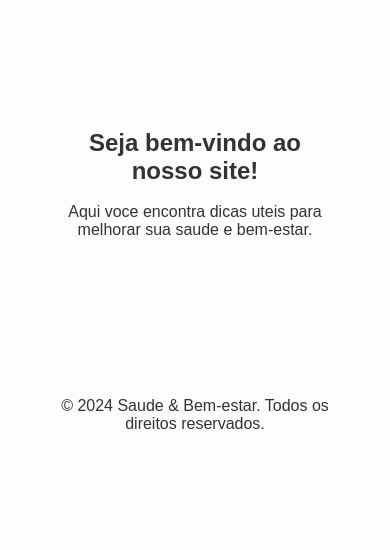
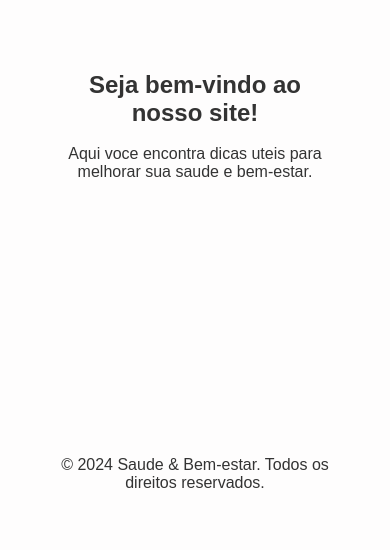
Before and after one commit to lucasnparreira/app_saude, a Flask app: page / in a window 390 px wide. Shown: the part 78-628 px from the top of the page. Run offline with Flask 3, Linux system fonts and the light colour scheme.

Commit message:
fix: Ajuste layout em styles.css
Ajuste do layout do rodape nas paginas do App, sendo responsivo de acordo com o tamanho da tela do dispositivo.

```diff
--- a/app/static/styles.css
+++ b/app/static/styles.css
@@ -14,8 +14,8 @@ body {
 }
 
 .index-body-align-center {
-    padding-top: 20%;
-    padding-bottom: 20%;
+    padding-top: 20px;
+    /* padding-bottom: 20%; */
 }
 
 .body-exercice-tips {
@@ -91,6 +91,18 @@ body {
     .ul-alimentos-saudaveis-intro {
         padding-left: 15px;
     }
+    .footer-index {
+        text-align: center;
+        margin-top: 5%;
+        bottom: 20px;
+        /* position: fixed; */
+        left: 0;
+        right: 0;
+        padding-top: 20%;
+        /* padding-bottom: 20%; */
+        /* padding-top: 50%; */
+        text-align: center;
+    }
 
 }
 
@@ -121,7 +133,7 @@ body {
 /* Estilo para o rodape */
 .footer {
     text-align: center;
-    margin-top: 20%;
+    margin-top: 5%;
     bottom: 20px;
     /* position: fixed; */
     left: 0;
@@ -192,4 +204,17 @@ body {
         padding-left: 15px;
         text-align: justify;
     }
+
+    .footer-index {
+        text-align: center;
+        margin-top: 5%;
+        bottom: 20px;
+        /* position: fixed; */
+        left: 0;
+        right: 0;
+        padding-top: 50%;
+        /* padding-bottom: 20%; */
+        /* padding-top: 50%; */
+        text-align: center;
+    }
 }
--- a/templates/index.html
+++ b/templates/index.html
@@ -29,7 +29,7 @@
             </section>
         </div>
 
-        <footer class="footer">
+        <footer class="footer-index">
             <div class="container">
                 <p>&copy; 2024 Saude & Bem-estar. Todos os direitos reservados.</p>
             </div>
```
